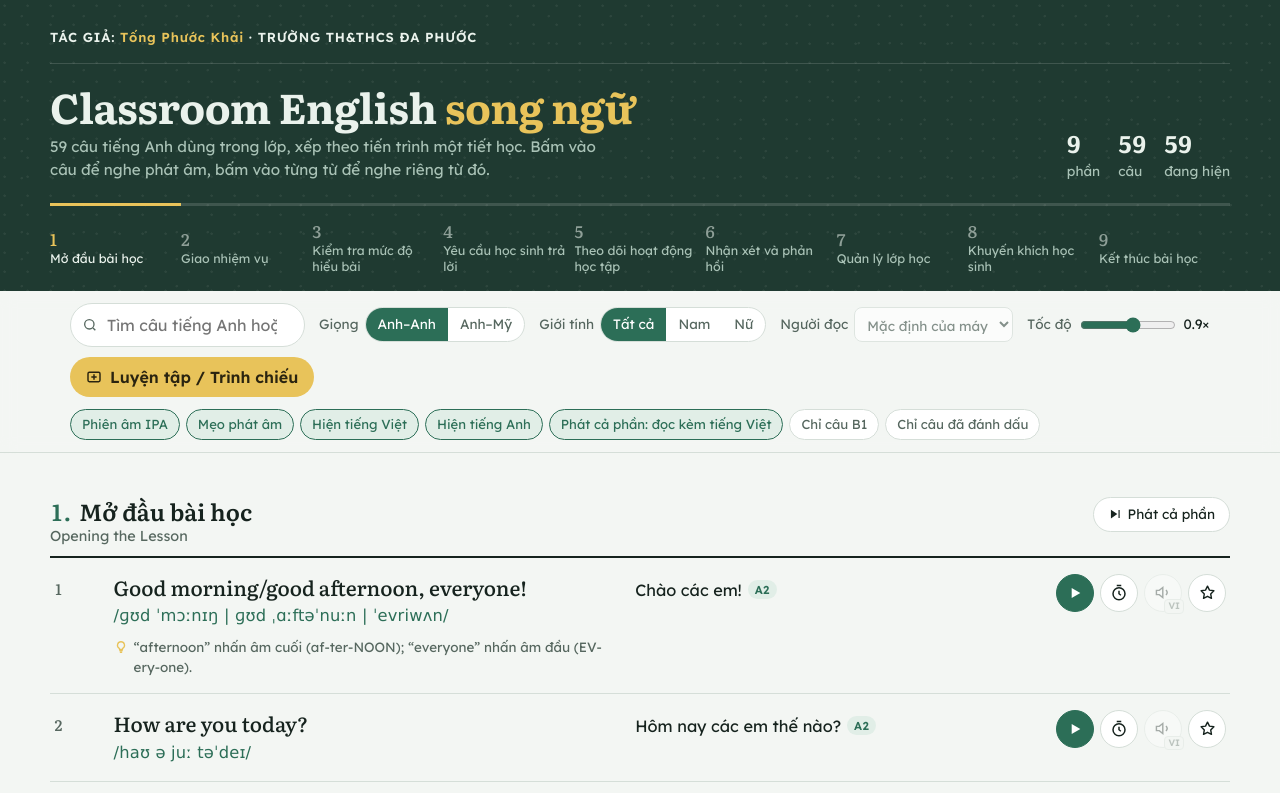
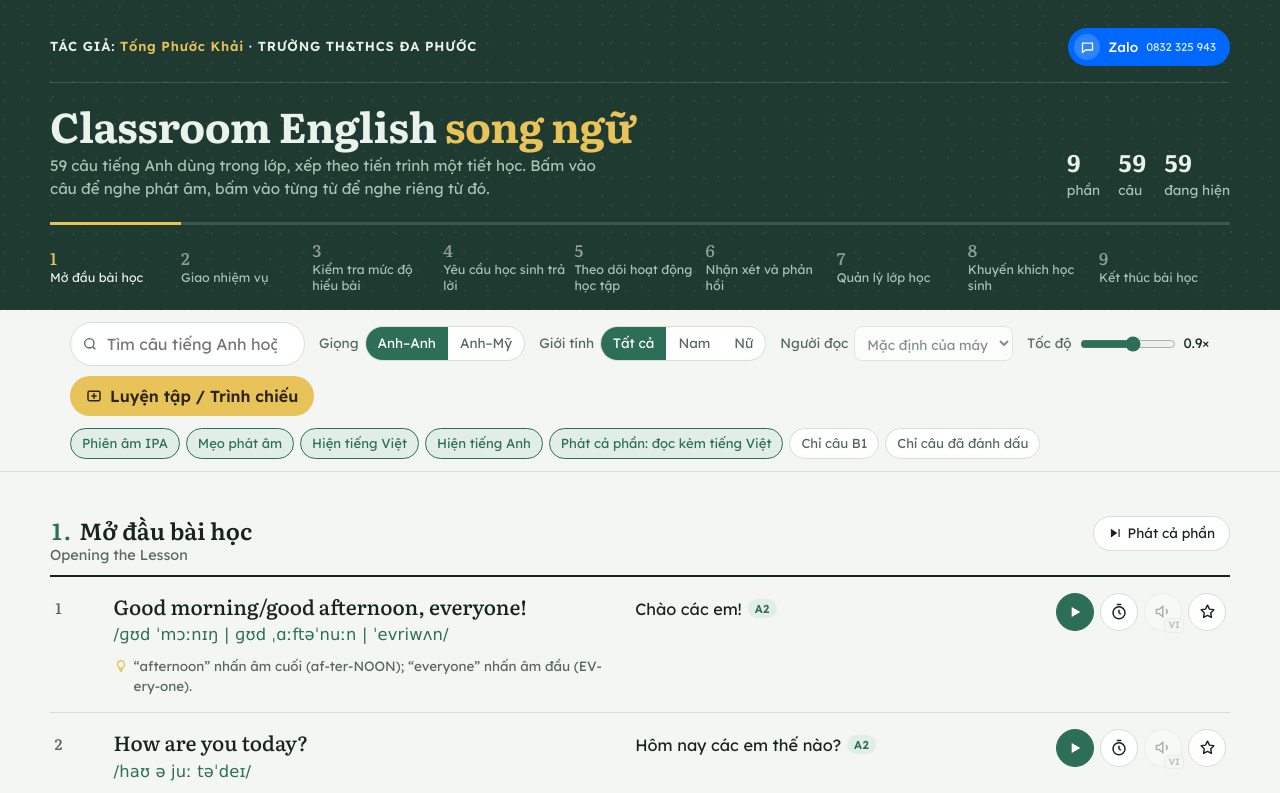
Before and after one commit to tpk792023/classroom-english, a plain HTML site: page index.html in a window 1280 px wide. Shown: the top 793 px of the page. Drawn offline with Linux system fonts and the light colour scheme; a web font is replaced by a local one.

Commit message:
Update index.html

```diff
--- a/index.html
+++ b/index.html
@@ -181,6 +181,7 @@ body.no-en .ipa{visibility:hidden}
   <div class="wrap">
     <div class="author">
       <div class="who">TÁC GIẢ: <span>Tống Phước Khải</span> · TRƯỜNG TH&amp;THCS ĐA PHƯỚC</div>
+      <div class="social"><a class="zl" href="https://zalo.me/0832325943" target="_blank" rel="noopener noreferrer" aria-label="Nhắn Zalo cho Thầy Tống Phước Khải, số 0832 325 943"><span class="ico"><svg width="15" height="15" viewBox="0 0 24 24" fill="none" stroke="currentColor" stroke-width="2.2" stroke-linejoin="round" aria-hidden="true"><path d="M4 5h16v11H9l-5 4z"/></svg></span>Zalo <small>0832 325 943</small></a></div>
       </div>
  <div class="title">
       <div>
```
